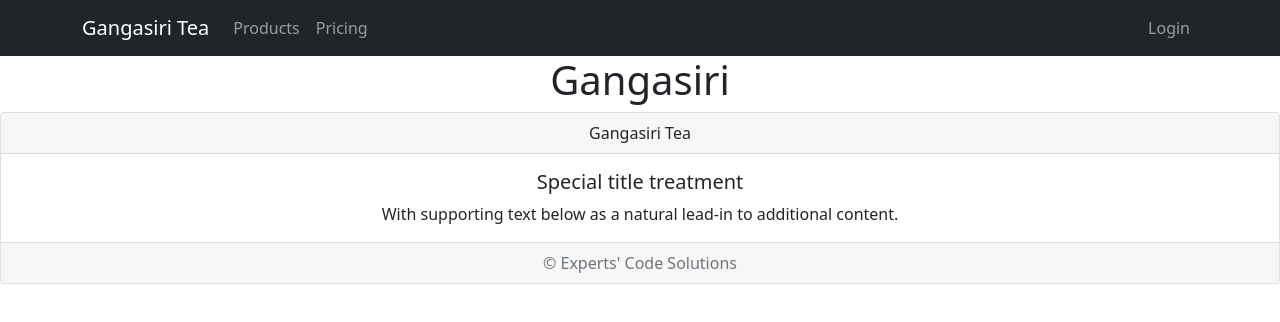
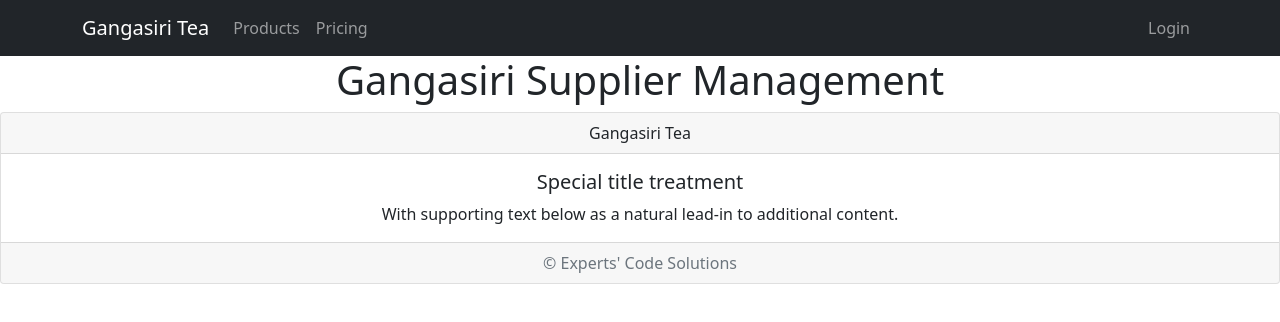
Before and after one commit to SeranMN/TeaApp, a React (Create React App) app: page / in a window 1280 px wide. Shown: the top 322 px of the page. Built offline with nearby package versions, Linux system fonts and the light colour scheme.

Commit message:
Initial Commit

```diff
--- a/src/App.js
+++ b/src/App.js
@@ -6,7 +6,7 @@ function App() {
   return (
     <div className="App">
      <Header/>
-     <h1>Gangasiri</h1>
+     <h1>Gangasiri Supplier Management</h1>
      <Footer/>
 
     </div>
```
